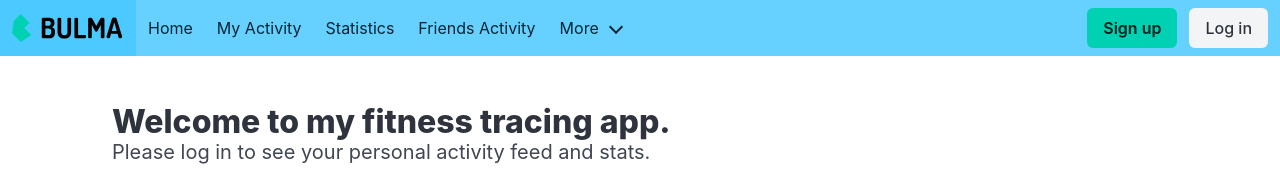
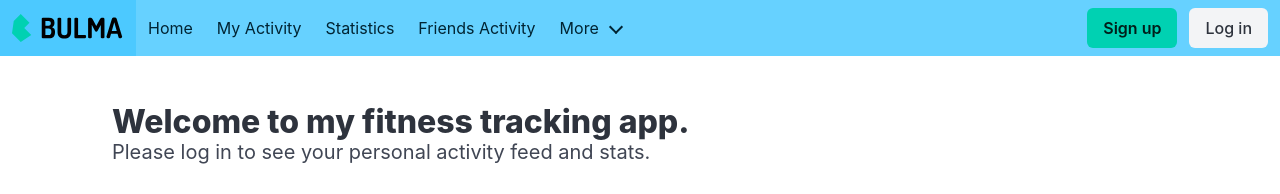
Before and after one commit to Edible-o7/Final-Project, a Vue app in the folder client/: page / in a window 1280 px wide. Shown: the top 194 px of the page. Built offline with nearby package versions, Linux system fonts and the light colour scheme.

Commit message:
Fixed minor spelling mistake

```diff
--- a/client/src/views/HomeView.vue
+++ b/client/src/views/HomeView.vue
@@ -5,7 +5,7 @@
   <main>
     <section class="section">
       <div class="container">
-        <h1 class="title">Welcome to my fitness tracing app.</h1>
+        <h1 class="title">Welcome to my fitness tracking app.</h1>
         <p class="subtitle">Please log in to see your personal activity feed and stats.</p>
       </div>
     </section>
```
